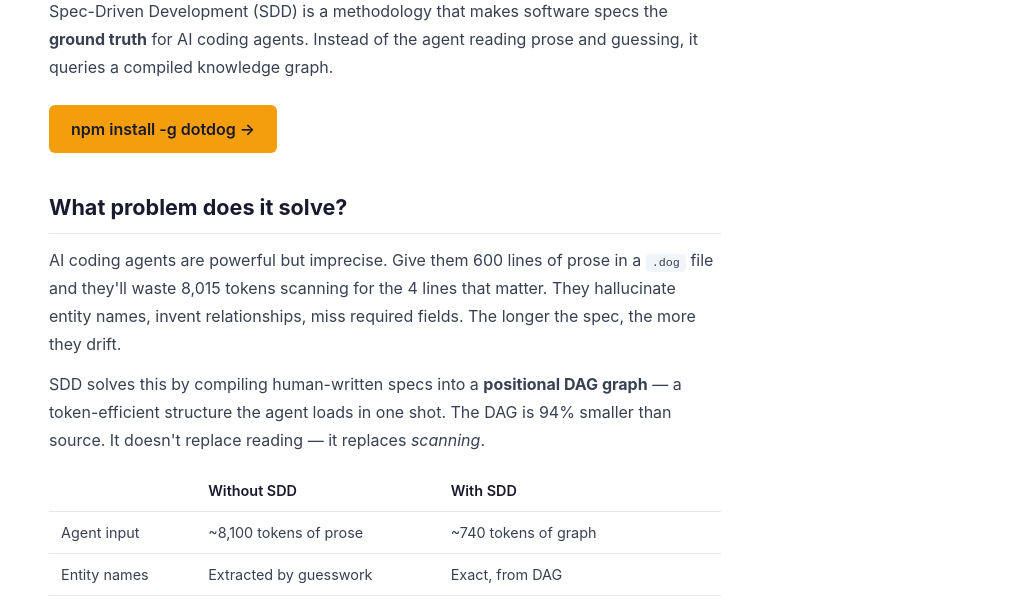
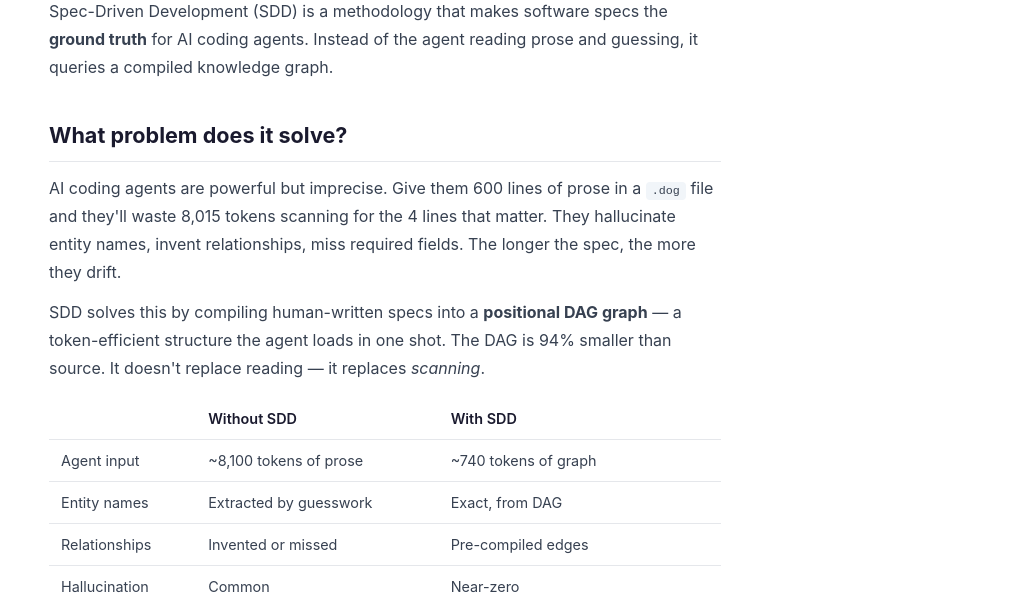
Before and after one commit to specdog/specdog.github.io, a plain HTML site: page handbook.html in a window 1280 px wide. Shown: the part 170-775 px from the top of the page, without its empty margins (255-1280 px from the left). Drawn offline with Linux system fonts and the light colour scheme; no server answers.

Commit message:
fix: remove useless npm CTA button from guide

```diff
--- a/handbook.html
+++ b/handbook.html
@@ -25,9 +25,6 @@
   ol, ul { margin: 0 0 16px 26px; color: #374151; }
   li { margin-bottom: 6px; }
   blockquote { border-left: 4px solid #f59e0b; padding-left: 16px; margin: 16px 0; color: #6b7280; font-style: italic; }
-  .cta { margin: 24px 0; }
-  .cta a { display: inline-block; background: #f59e0b; color: #1a1a2e; padding: 10px 22px; border-radius: 6px; font-weight: 600; text-decoration: none; }
-  .cta a:hover { background: #d97706; }
   table { width: 100%; border-collapse: collapse; margin: 16px 0; }
   th, td { text-align: left; padding: 8px 12px; border-bottom: 1px solid #e5e7eb; font-size: .9em; }
   th { font-weight: 600; color: #1a1a2e; }
@@ -49,8 +46,6 @@
 
 <h1>SDD Guide</h1>
 <p>Spec-Driven Development (SDD) is a methodology that makes software specs the <strong>ground truth</strong> for AI coding agents. Instead of the agent reading prose and guessing, it queries a compiled knowledge graph.</p>
-
-<div class="cta"><a href="https://www.npmjs.com/package/dotdog">npm install -g dotdog &rarr;</a></div>
 
 <h2>What problem does it solve?</h2>
 <p>AI coding agents are powerful but imprecise. Give them 600 lines of prose in a <code>.dog</code> file and they'll waste 8,015 tokens scanning for the 4 lines that matter. They hallucinate entity names, invent relationships, miss required fields. The longer the spec, the more they drift.</p>
```
